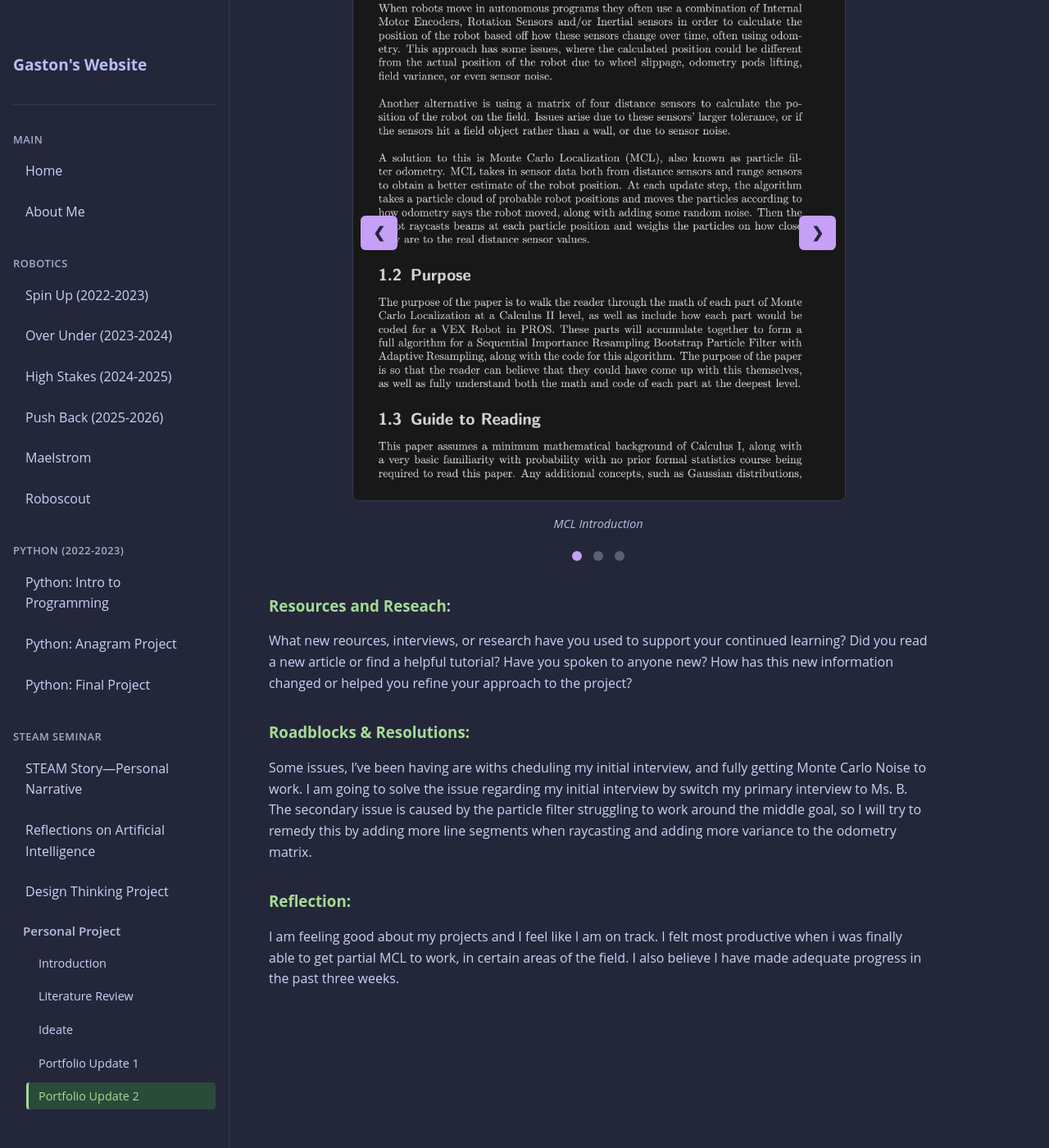
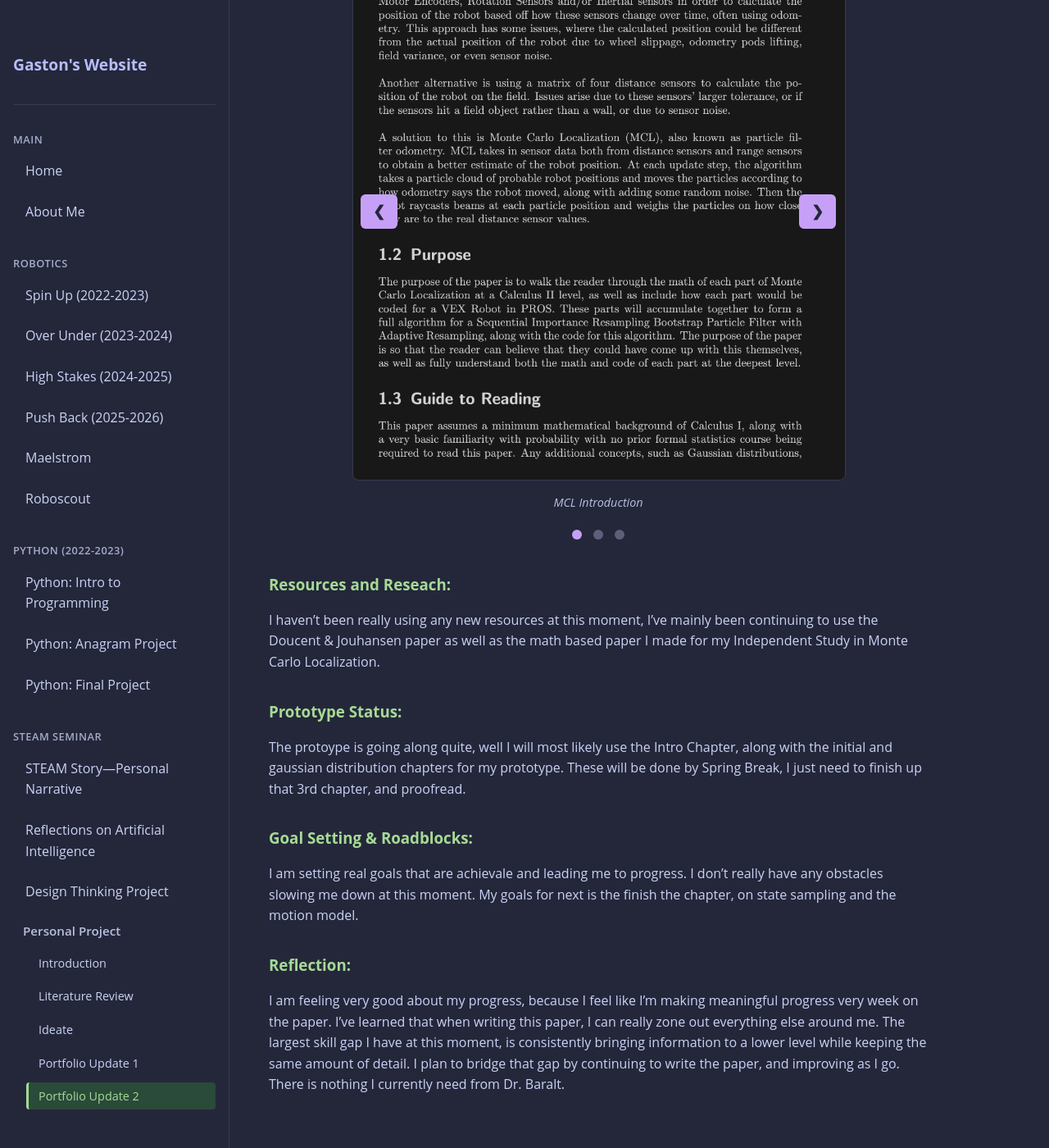
Before and after one commit to Lunar-Eclipse255/gaston.github.io, a Jekyll site: the page built from docs/posts/STEAM seminar/pp_update_two.md, in a window 1280 px wide and 1400 px high, scrolled down 752 px. Shown: the whole window at 82% size. Built offline with Jekyll 4.4.1, drawn with Linux system fonts in a browser that asks for light colours; some of the changed text lies outside the part shown.

Commit message:
pp-2 update

```diff
--- a/docs/posts/STEAM seminar/pp_update_two.md
+++ b/docs/posts/STEAM seminar/pp_update_two.md
@@ -9,7 +9,6 @@ id: pp-2
 
 
 ### Progress Overview & Evidence of Adequate Progress:
-Provide a detailed summary of everything you’ve tackled in the last three weeks. What specific tasks have you checked off your list? List 3-5 specitic items you have finished
 Here is the list of things I have worked on
 * Introduction to paper
 * Purpose of Paper Section
@@ -27,7 +26,7 @@ One recent thing that I've accomplished that I'm proud of is the section on the
       <p class="carousel-caption" style="text-align: center; color: #b8c0e0; font-size: 0.9em; margin-top: 0.5rem; font-style: italic;">MCL Introduction</p>
     </div>
     <div class="carousel-slide-pp2" style="display: none;">
-      <img src="{{ site.baseurl }}/assets/images/steam/mcl_initial_distr.png" alt="MCL Initial Distribution" style="width: 100%; border-radius: 8px; border: 1px solid #363a4f;">
+      <img src="{{ site.baseurl }}/assets/images/steam/mcl_inital_distr.png" alt="MCL Initial Distribution" style="width: 100%; border-radius: 8px; border: 1px solid #363a4f;">
       <p class="carousel-caption" style="text-align: center; color: #b8c0e0; font-size: 0.9em; margin-top: 0.5rem; font-style: italic;">MCL Initial Distribution</p>
     </div>
     <div class="carousel-slide-pp2" style="display: none;">
@@ -51,14 +50,18 @@ One recent thing that I've accomplished that I'm proud of is the section on the
 
 
 ### Resources and Reseach:
-What new reources, interviews, or research have you used to support your continued learning? Did you read a new article or find a helpful tutorial? Have you spoken to anyone new? How has this new information changed or helped you refine your approach to the project?
+I haven't been really using any new resources at this moment, I've mainly been continuing to use the Doucent & Jouhansen paper as well as the math based paper I made for my Independent Study in Monte Carlo Localization.
 
 
 
-### Roadblocks & Resolutions:
-Some issues, I've been having are withs cheduling my initial interview, and fully getting Monte Carlo Noise to work. I am going to solve the issue regarding my initial interview by switch my primary interview to Ms. B. The secondary issue is caused by the particle filter struggling to work around the middle goal, so I will try to remedy this by adding more line segments when raycasting and adding more variance to the odometry matrix.
+
+### Prototype Status:
+The protoype is going along quite, well I will most likely use the Intro Chapter, along with the initial and gaussian distribution chapters for my prototype. These will be done by Spring Break, I just need to finish up that 3rd chapter, and proofread.
 
 
 
+### Goal Setting & Roadblocks:
+I am setting real goals that are achievale and leading me to progress. I don't really have any obstacles slowing me down at this moment. My goals for next is the finish the chapter, on state sampling and the motion model.
+
 ### Reflection:
-I am feeling good about my projects and I feel like I am on track. I felt most productive when i was finally able to get partial MCL to work, in certain areas of the field. I also believe I have made adequate progress in the past three weeks.
+I am feeling very good about my progress, because I feel like I'm making meaningful progress very week on the paper. I've learned that when writing this paper, I can really zone out everything else around me. The largest skill gap I have at this moment, is consistently bringing information to a lower level while keeping the same amount of detail. I plan to bridge that gap by continuing to write the paper, and improving as I go. There is nothing I currently need from Dr. Baralt.
```
